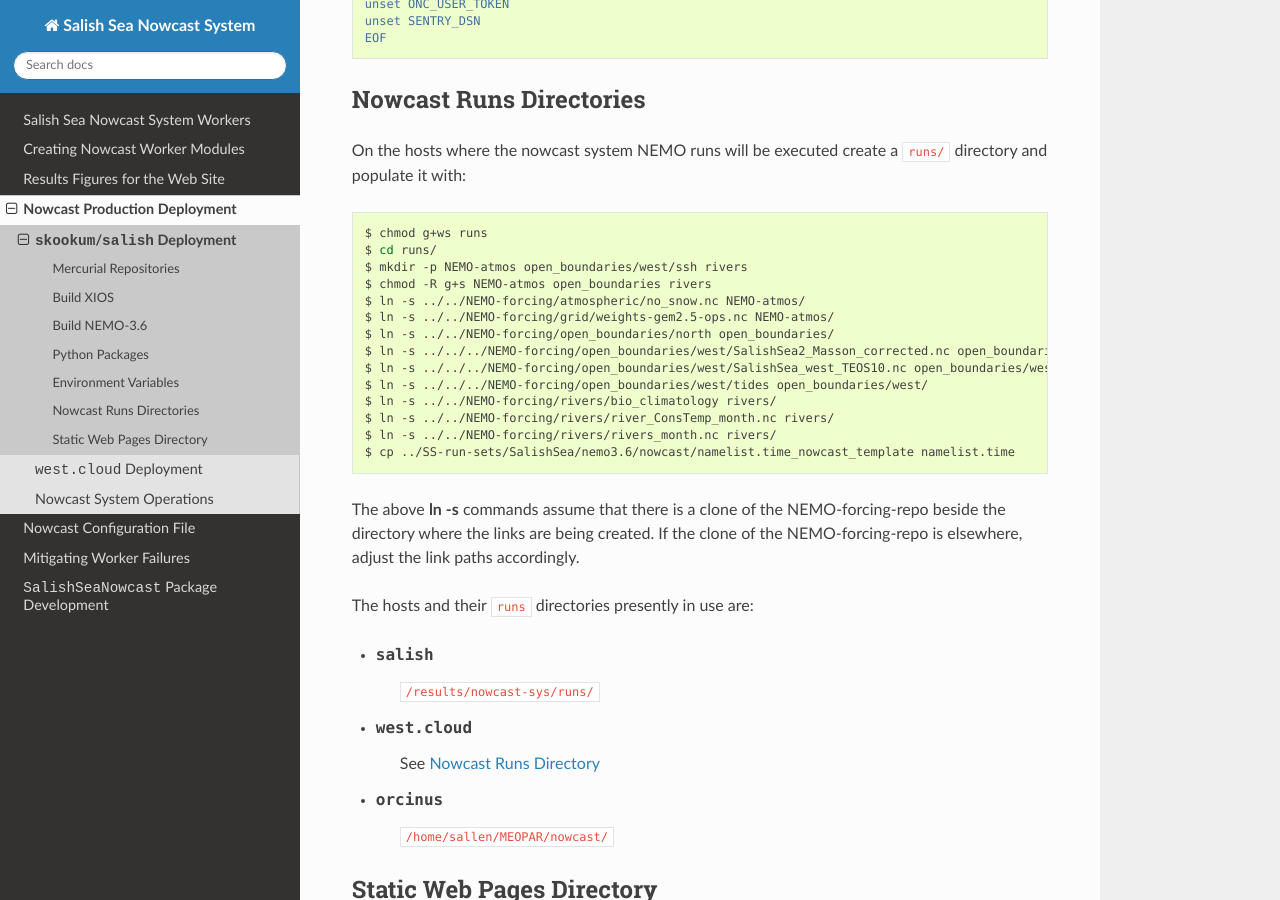
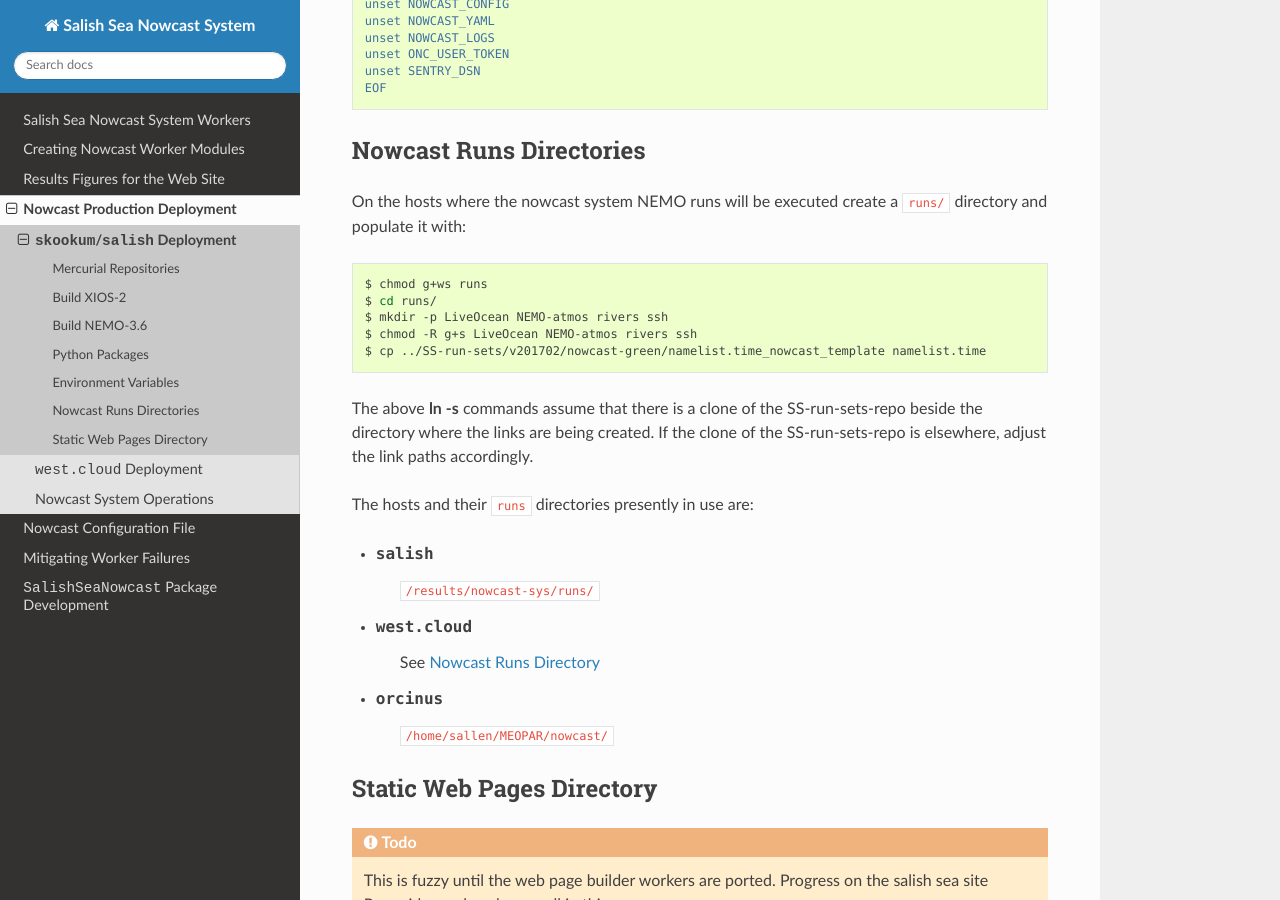
Before and after one commit to SalishSeaCast/SalishSeaNowcast, a Sphinx documentation site: the page built from docs/deployment/skookum_salish.rst, in a window 1280 px wide and 900 px high, scrolled down 2243 px. Built offline with Sphinx 7.4.7 and the Read the Docs theme 2.0.0, drawn with Linux system fonts in a browser that asks for light colours; the version number could not be read and is left out; some of the changed text lies outside the part shown.

Commit message:
Update deployment docs re: 201702 configuration.

```diff
--- a/docs/deployment/skookum_salish.rst
+++ b/docs/deployment/skookum_salish.rst
@@ -28,17 +28,20 @@ Clone the following repos into :file:`/results/nowcast-sys/`:
 .. code-block:: bash
 
     $ cd /results/nowcast-sys/
+    $ hg clone ssh://hg@bitbucket.org/salishsea/grid grid
     $ hg clone ssh://hg@bitbucket.org/salishsea/nemo-3.6-code NEMO-3.6-code
     $ hg clone ssh://hg@bitbucket.org/salishsea/nemo-cmd NEMO-Cmd
-    $ hg clone ssh://hg@bitbucket.org/salishsea/nemo-forcing NEMO-forcing
     $ hg clone ssh://hg@bitbucket.org/43ravens/nemo_nowcast NEMO_Nowcast
     $ hg clone ssh://hg@bitbucket.org/salishsea/private-tools private-tools
+    $ hg clone ssh://hg@bitbucket.org/salishsea/rivers-climatology rivers-climatology
     $ hg clone ssh://hg@bitbucket.org/salishsea/salishseacmd SalishSeaCmd
     $ hg clone ssh://hg@bitbucket.org/salishsea/salishseanowcast SalishSeaNowcast
     $ hg clone ssh://hg@bitbucket.org/salishsea/salishsea-site salishsea-site
     $ hg clone ssh://hg@bitbucket.org/salishsea/ss-run-sets SS-run-sets
+    $ hg clone ssh://hg@bitbucket.org/salishsea/tides tides
     $ hg clone ssh://hg@bitbucket.org/salishsea/tools tools
-    $ hg clone ssh://hg@bitbucket.org/salishsea/xios XIOS
+    $ hg clone ssh://hg@bitbucket.org/salishsea/tracers tracers
+    $ hg clone ssh://hg@bitbucket.org/salishsea/xios-2 XIOS-2
     $ hg clone ssh://hg@bitbucket.org/salishsea/xios-arch XIOS-ARCH
 
 Copy the :program:`wgrib2` executable into :file:`private-tools/grib2/wgrib2/`:
@@ -50,22 +53,22 @@ Copy the :program:`wgrib2` executable into :file:`private-tools/grib2/wgrib2/`:
         /results/nowcast-sys/private-tools/grib2/wgrib2/
 
 
-Build XIOS
-==========
+Build XIOS-2
+============
 
-Symlink the XIOS build configuration files for :kbd:`salish` from the :file:`XIOS-ARCH` repo clone into the :file:`XIOS/arch/` directory:
+Symlink the XIOS-2 build configuration files for :kbd:`salish` from the :file:`XIOS-ARCH` repo clone into the :file:`XIOS-2/arch/` directory:
 
 .. code-block:: bash
 
-    $ cd /results/nowcast-sys/XIOS/arch
+    $ cd /results/nowcast-sys/XIOS-2/arch
     $ ln -s ../../XIOS-ARCH/UBC-EOAS/arch-GCC_SALISH.fcm
     $ ln -s ../../XIOS-ARCH/UBC-EOAS/arch-GCC_SALISH.path
 
-:command:`ssh` to :kbd:`salish` and build XIOS with:
+:command:`ssh` to :kbd:`salish` and build XIOS-2 with:
 
 .. code-block:: bash
 
-    $ cd /results/nowcast-sys/XIOS
+    $ cd /results/nowcast-sys/XIOS-2
     $ ./make_xios --arch GCC_SALISH --netcdf_lib netcdf4_seq --job 8
 
 
@@ -150,21 +153,12 @@ On the hosts where the nowcast system NEMO runs will be executed create a :file:
 
     $ chmod g+ws runs
     $ cd runs/
-    $ mkdir -p NEMO-atmos open_boundaries/west/ssh rivers
-    $ chmod -R g+s NEMO-atmos open_boundaries rivers
-    $ ln -s ../../NEMO-forcing/atmospheric/no_snow.nc NEMO-atmos/
-    $ ln -s ../../NEMO-forcing/grid/weights-gem2.5-ops.nc NEMO-atmos/
-    $ ln -s ../../NEMO-forcing/open_boundaries/north open_boundaries/
-    $ ln -s ../../../NEMO-forcing/open_boundaries/west/SalishSea2_Masson_corrected.nc open_boundaries/west/
-    $ ln -s ../../../NEMO-forcing/open_boundaries/west/SalishSea_west_TEOS10.nc open_boundaries/west/
-    $ ln -s ../../../NEMO-forcing/open_boundaries/west/tides open_boundaries/west/
-    $ ln -s ../../NEMO-forcing/rivers/bio_climatology rivers/
-    $ ln -s ../../NEMO-forcing/rivers/river_ConsTemp_month.nc rivers/
-    $ ln -s ../../NEMO-forcing/rivers/rivers_month.nc rivers/
-    $ cp ../SS-run-sets/SalishSea/nemo3.6/nowcast/namelist.time_nowcast_template namelist.time
+    $ mkdir -p LiveOcean NEMO-atmos rivers ssh
+    $ chmod -R g+s LiveOcean NEMO-atmos rivers ssh
+    $ cp ../SS-run-sets/v201702/nowcast-green/namelist.time_nowcast_template namelist.time
 
-The above :command:`ln -s` commands assume that there is a clone of the :ref:`NEMO-forcing-repo` beside the directory where the links are being created.
-If the clone of the :ref:`NEMO-forcing-repo` is elsewhere,
+The above :command:`ln -s` commands assume that there is a clone of the :ref:`SS-run-sets-repo` beside the directory where the links are being created.
+If the clone of the :ref:`SS-run-sets-repo` is elsewhere,
 adjust the link paths accordingly.
 
 The hosts and their :file:`runs` directories presently in use are:
```
Also changed, not shown: docs/deployment/west_cloud.rst (+15 -21 lines).
